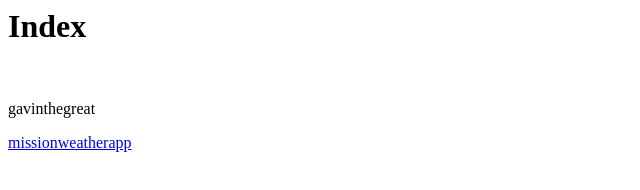
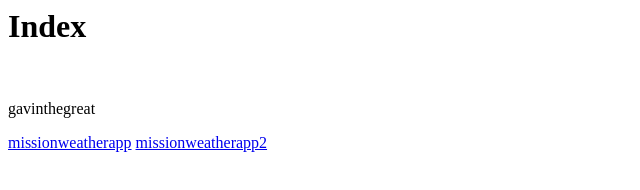
Before and after one commit to GavinTheGreat19/FunProjects, a plain HTML site: page index.html in a window 1280 px wide. Shown: the whole page, without its empty margins (0-640 px from the left). Drawn offline with Linux system fonts and the light colour scheme.

Commit message:
Update index.html

```diff
--- a/index.html
+++ b/index.html
@@ -2,3 +2,4 @@
 <br>
 <p>gavinthegreat</p>
 <a href="public/localweatherapp.html">missionweatherapp</a>
+<a href="public/localweatherappv2.html">missionweatherapp2</a>
```
